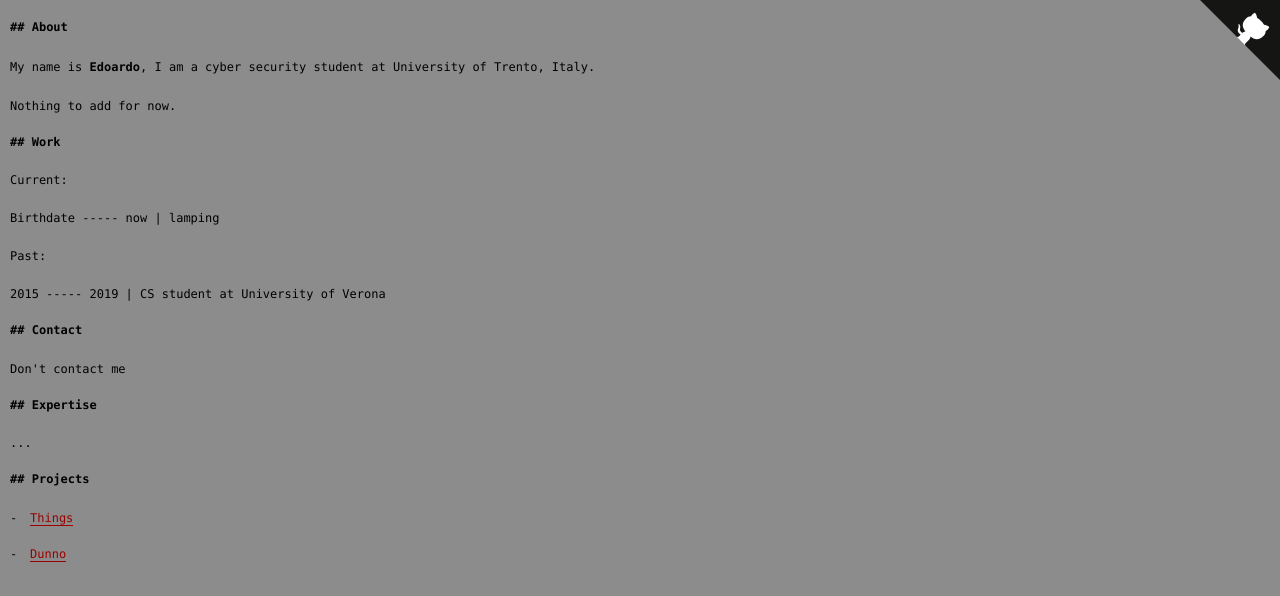
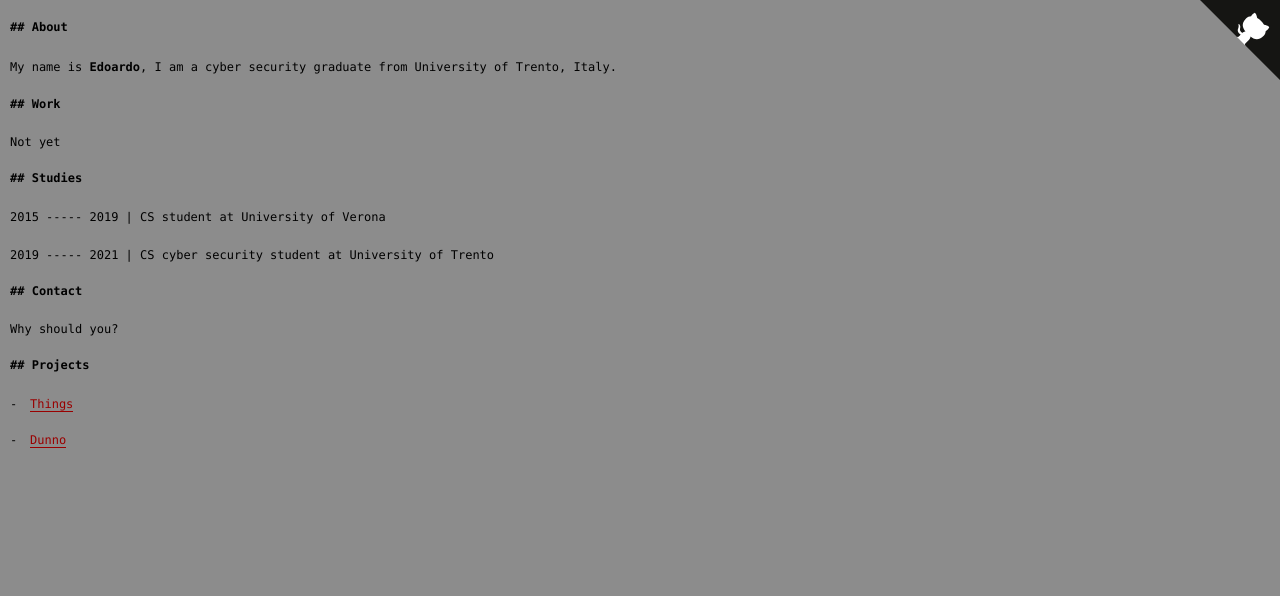
Before and after one commit to EdoGimo/edogimo.github.io, a plain HTML site: page index.html in a window 1280 px wide. Drawn offline with Linux system fonts and the light colour scheme.

Commit message:
graduation

```diff
--- a/index.html
+++ b/index.html
@@ -12,28 +12,24 @@
     <div class="main container">
       <h2>About</h2>
 
-      <p>My name is <strong>Edoardo</strong>, I am a cyber security student at University of Trento, Italy.</p>
-
-      <p>Nothing to add for now.
-      </p>
+      <p>My name is <strong>Edoardo</strong>, I am a cyber security graduate from University of Trento, Italy.</p>
 
       <h2>Work</h2>
 
-      <p>Current:</p>
+      <p>Not yet</p>
 
-      <p>Birthdate ----- now | lamping</p>
-
-      <p>Past:</p>
+      <h2>Studies</h2>
 
       <p>2015 ----- 2019 | CS student at University of Verona</p>
+      <p>2019 ----- 2021 | CS cyber security student at University of Trento</p>
 
       <h2>Contact</h2>
 
-      <p>Don't contact me</p>
+      <p>Why should you?</p>
 
-      <h2>Expertise</h2>
+      <!-- <h2>Expertise</h2>
 
-      <p>...</p>
+      <p>...</p> -->
 
       <h2>Projects</h2>
 
@@ -50,5 +46,5 @@
 
    </ul>
 </body>
-<!-- This template was copied from https://andrea.bio. -->
+<!-- This template was copied from https://andrea.bio. Hope it is okay... -->
 </html>
```
